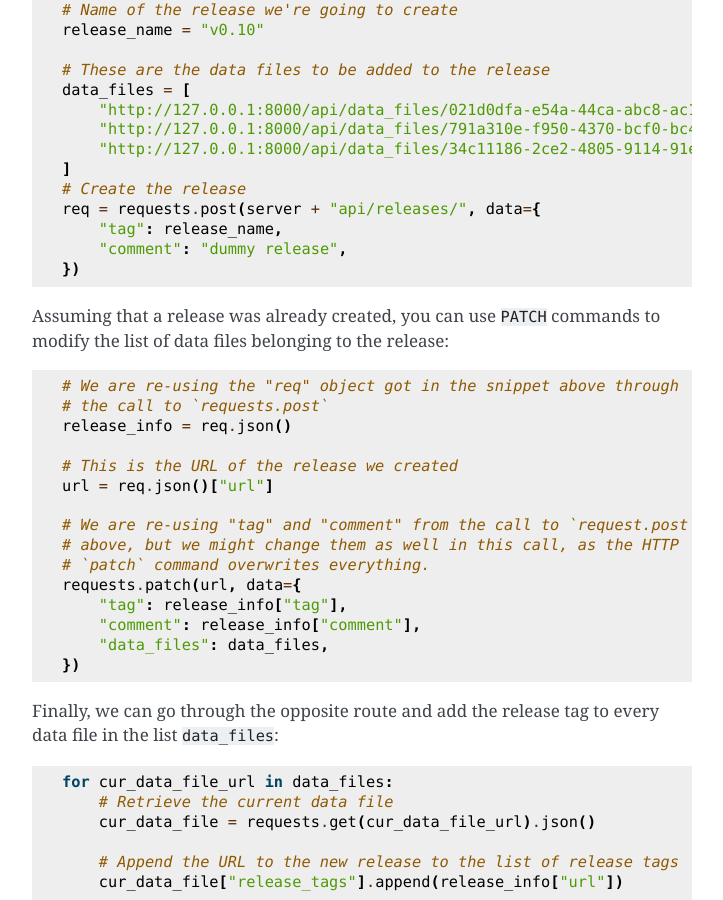
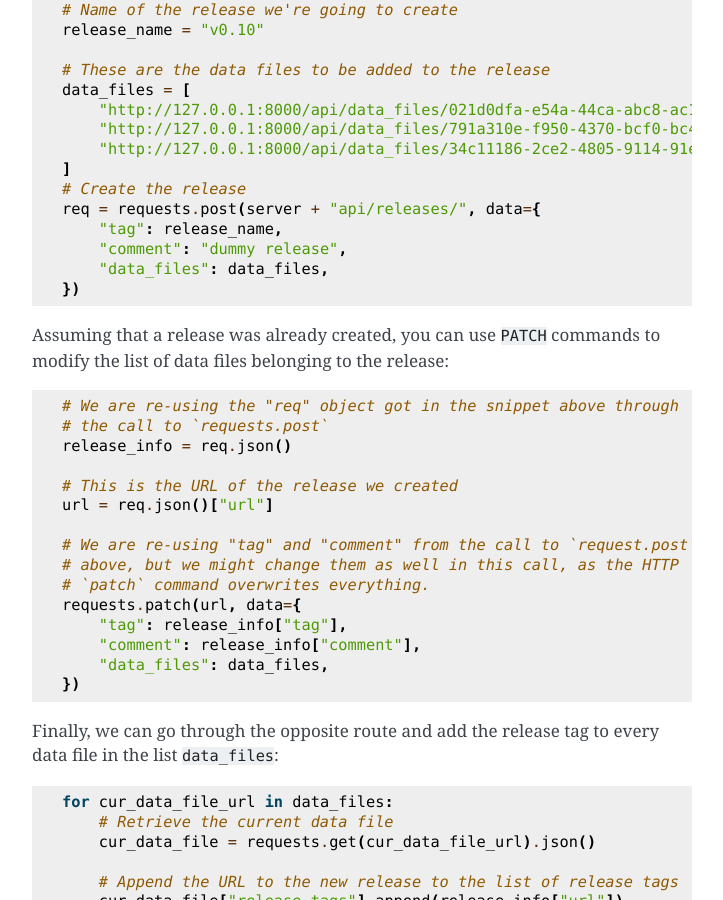
Before and after one commit to ziotom78/planck_insdb_demo, a Sphinx documentation site: the page built from docs/webapi.rst, in a window 1280 px wide and 900 px high, scrolled down 3401 px. Shown: the whole window, without its empty margins (388-1111 px from the left). Built offline with Sphinx 7.4.7, drawn with Linux system fonts in a browser that asks for light colours.

Commit message:
Fix the web API documentation

```diff
--- a/docs/webapi.rst
+++ b/docs/webapi.rst
@@ -163,6 +163,7 @@ Let's see each of the three approaches. The first one is the simplest::
   req = requests.post(server + "api/releases/", data={
       "tag": release_name,
       "comment": "dummy release",
+      "data_files": data_files,
   })
 
 Assuming that a release was already created, you can use ``PATCH`` commands to modify the list of data files belonging to the release::
```
